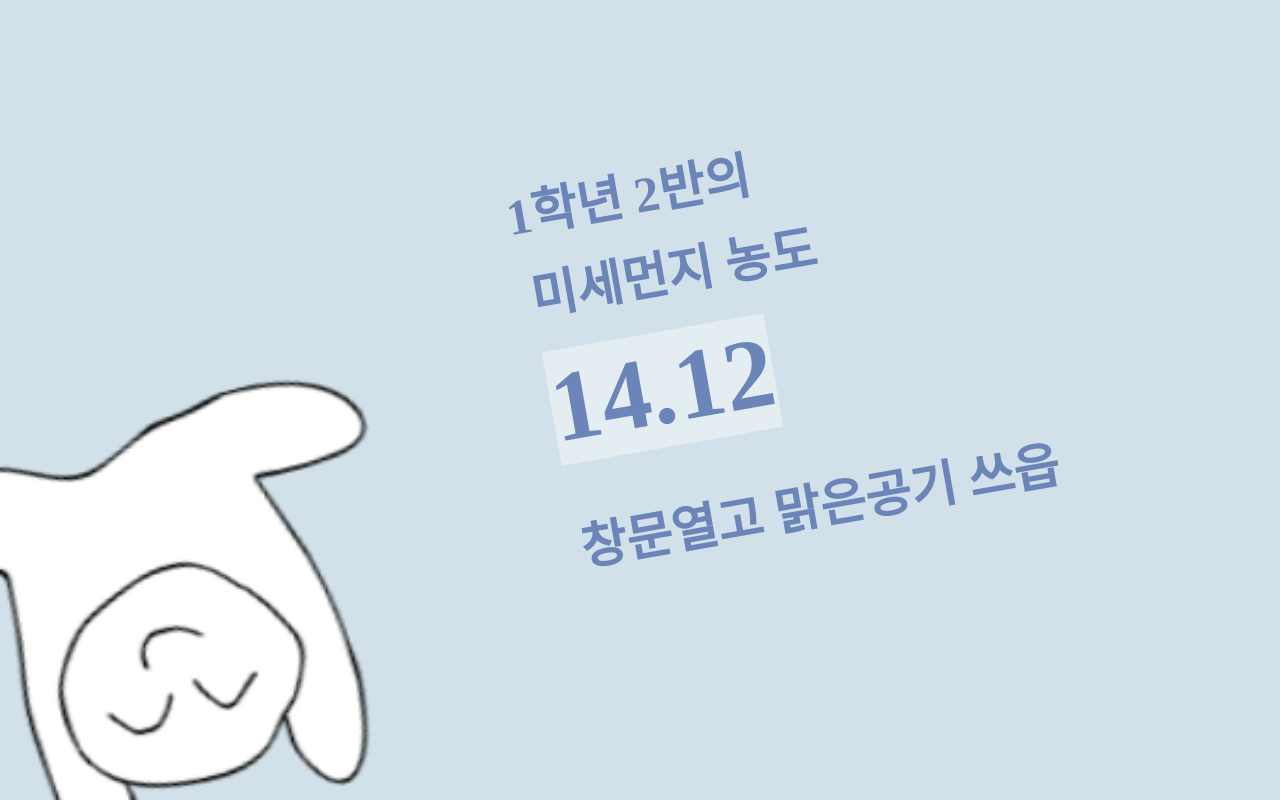
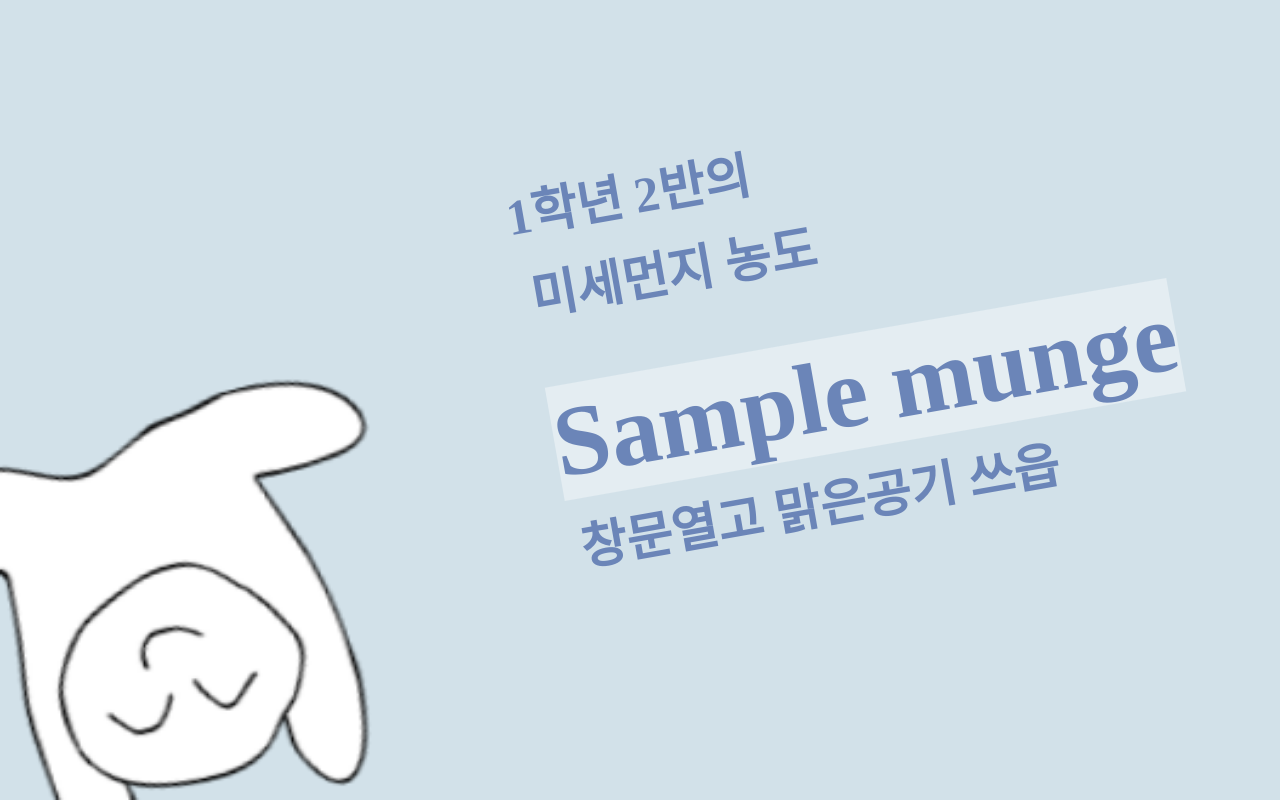
Before and after one commit to gimhanul/fine_dust, a Flask app: template app/templates/good.html in a window 1280 px wide. Run offline with Flask 2, Linux system fonts and the light colour scheme; the template is opened without the code that fills it: most values are stand-ins (such as "Sample title", 1, 10 or a date in 2020); parts of the project's set-up code (start-up, migrations or seed data) failed here and were passed over; some libraries are stand-ins or nearby versions.

Commit message:
New: show fineDust on html

```diff
--- a/app/main/view.py
+++ b/app/main/view.py
@@ -23,7 +23,7 @@ def getFineDust():
     data = os.read(fd,32)
     now = FineDust(256*int(data[11])+int(data[12]))
     db.session.add(now)
-    print(now)
+    db.session.commit()
 
 sched = BackgroundScheduler(daemon=True)
 sched.add_job(getFineDust,trigger='interval',minutes=1)
@@ -86,7 +86,8 @@ def logout():
 #measure fineDust
 @main.route('/measure')
 def measure():
-    return
+    latest = FineDust.query.all()
+    return render_template('good.html', munge=latest[-1])
 
 '''
 6일데이터 1일별평균내서 보내고
--- a/app/templates/good.html
+++ b/app/templates/good.html
@@ -6,10 +6,10 @@
     <meta name="viewport" content="width=device-width, initial-scale=1.0">
     <link rel="stylesheet" href="{{ url_for('static', filename='css/good.css') }}">
     <title>Document</title>
-    <!--자바스크립트-->
+    <!--자바스크립트
     <script src="http://ajax.googleapis.com/ajax/libs/jquery/3.1.1/jquery.min.js"></script>
     <script type="text/javascript" src="{{ url_for('static', filename='js/temp.js') }}"></script>
-
+    -->
 </head>
 <body>
 
@@ -17,7 +17,7 @@
     <p class="first">1학년 2반의</p>
     <p class="second">미세먼지 농도</p>
     <br>
-    <p class="dust">14.5</p>
+    <p class="dust">{{ munge.munge }}</p>
     <p class="last">창문열고 맑은공기 쓰읍</p>
 
 </body>
```
Also changed, not shown: 1 other file.
